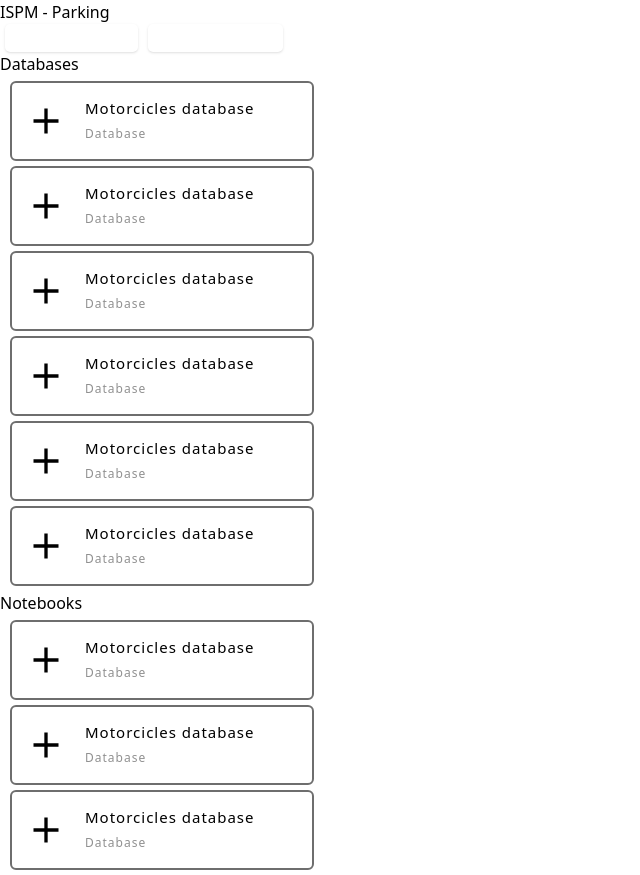
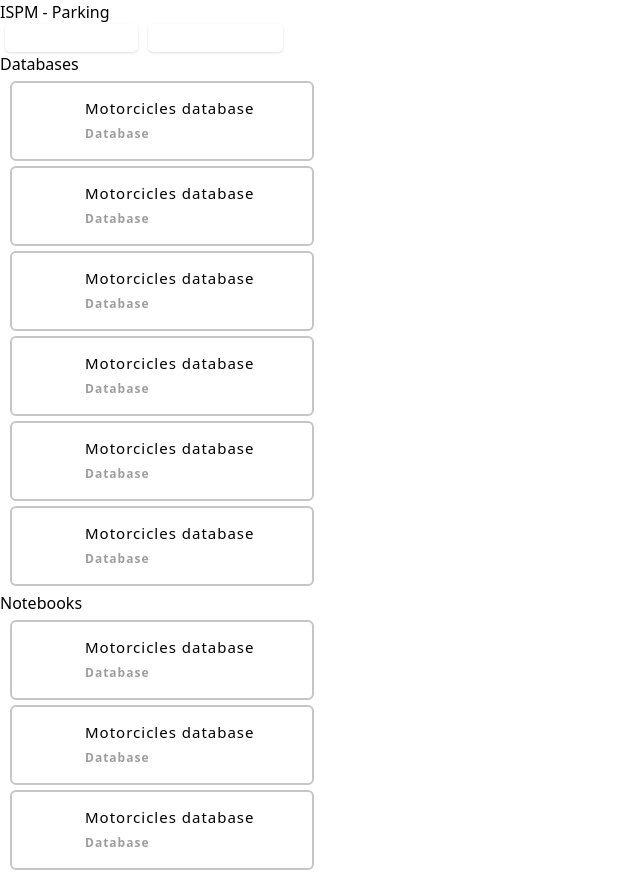
Before and after one commit to TahianSylvain/data-canvas-web, a Next.js app: page / in a window 1280 px wide. Shown: the whole page, without its empty margins (0-640 px from the left). Built offline with nearby package versions, Linux system fonts and the light colour scheme.

Commit message:
retouche frame database page home

```diff
--- a/src/app/composant/dataBaseModel/modelData.css
+++ b/src/app/composant/dataBaseModel/modelData.css
@@ -14,7 +14,7 @@
     justify-content: center;
 }
 .data_model{
-    border: 2px solid #6e6e6e;
+    border: 2px solid #C6C6C6;
     width: 19rem;
     margin: 5px 10px 5px 10px;
     height: 5rem;
@@ -28,6 +28,7 @@
     width: 3rem;
     height: 3rem;
     border-radius: 3px;
+    color: #fff;
     /* background-color: blueviolet; */
 
     display: flex;
@@ -44,6 +45,6 @@
 .sous_text{
     font-size: var(--sizeText1);
     letter-spacing: 1px;
-    font-weight: lighter;
-    color: #909090;
+    font-weight: bold;
+    color: #9E9E9E;
 }
--- a/src/app/composant/dataBaseModel/page.tsx
+++ b/src/app/composant/dataBaseModel/page.tsx
@@ -16,7 +16,7 @@ export default function ModelData({name,type,color}:dataType) {
         // <section className="contain_model_test">
         <div className="data_model">
             <div className={class_contain_icon}>
-                <IoMdAdd size={40}/>
+                <IoMdAdd size={40} />
             </div>
             <div className="contain_text_1">
                 <p className="name_base">{name}</p>
```
